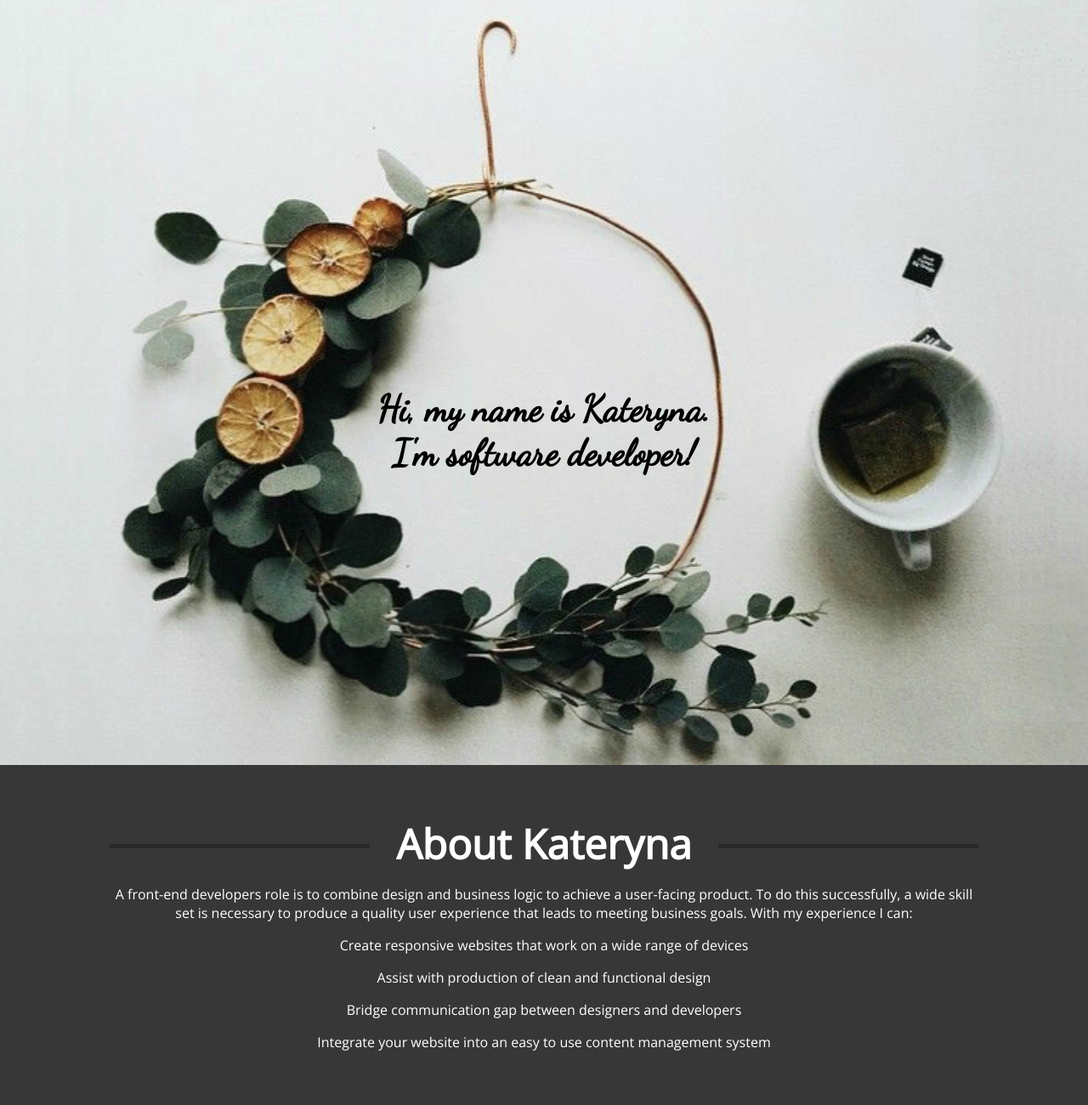
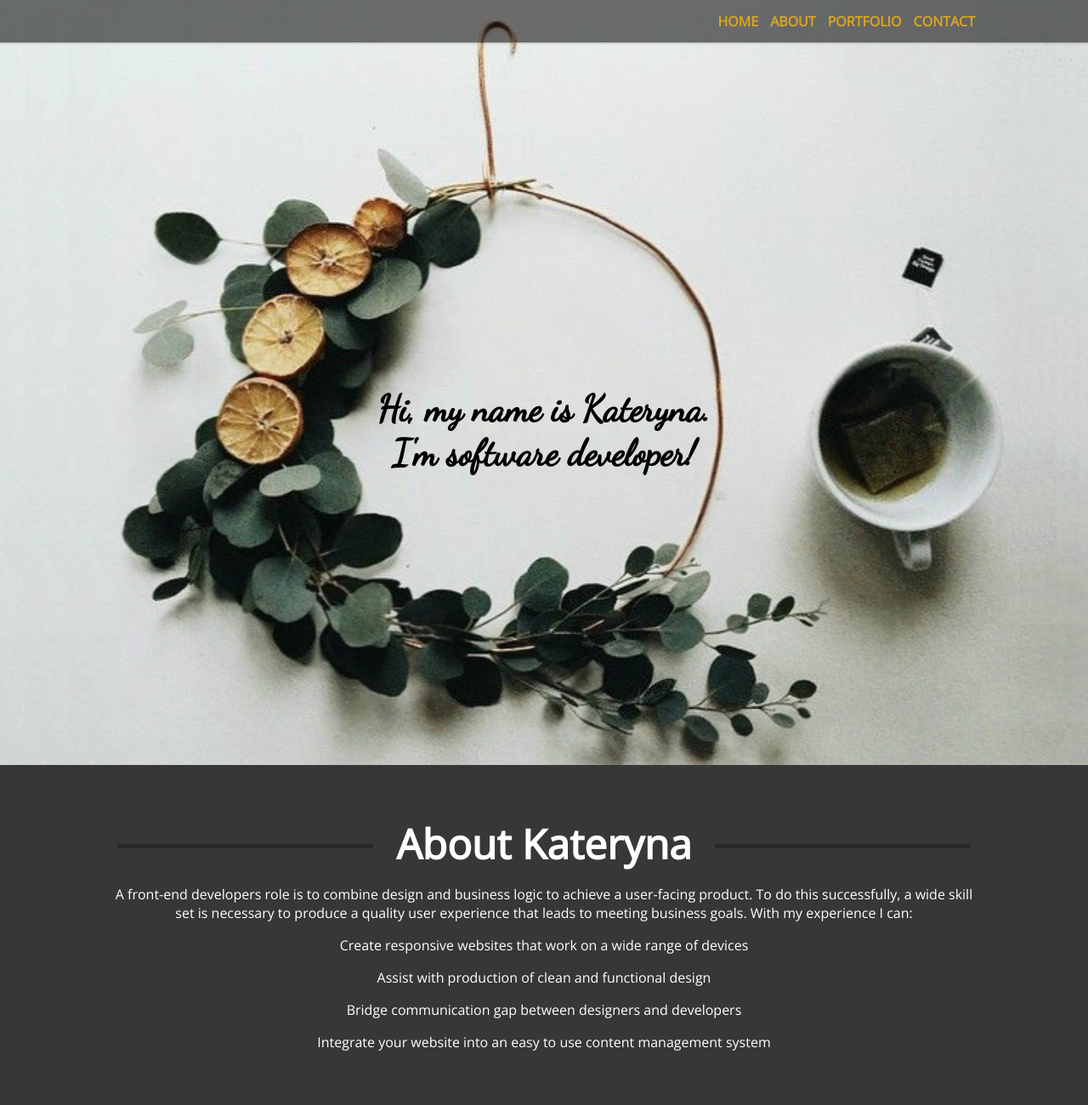
Before and after one commit to kplakosh/portfolio_website, a plain HTML site: page index.html in a window 1280 px wide. Shown: the top 1300 px of the page at 85% size. Drawn offline with nearby package versions, Linux system fonts and the light colour scheme.

Commit message:
adaptation for desktop screen size

```diff
--- a/index.html
+++ b/index.html
@@ -11,8 +11,8 @@
 
     </head>
     <body>
-        <!-- <div class="backdrop"></div>
-        <header class="main-header">
+        <!-- <div class="backdrop"></div> -->
+        <!-- <header class="main-header">
             <div>
                 <button class="toggle-button">
                     <span class="toggle-button__bar"></span>
@@ -28,6 +28,14 @@
                 </ul>
             </nav>
         </header> -->
+        <nav class="navigation">
+            <ul>
+                <li><a href="index.html#homepage">HOME</a></li>
+                <li><a href="index.html#about">ABOUT</a></li>
+                <li><a href="index.html#portfolio">PORTFOLIO</a></li>
+                <li><a href="index.html#contact-form">CONTACT</a></li>
+            </ul>
+        </nav>
         <!-- <nav class="mobile-nav">
             <ul class="mobile-nav__items">
                 <li class="mobile-nav__item">
@@ -62,7 +70,7 @@
                 </section>
             </div>
 
-            <div class="portfolio">
+            <div class="portfolio" id="portfolio">
                 <section class="section-container">
                     <div class="title-container">
                         <h1 class="title">Portfolio</h1>
@@ -84,17 +92,23 @@
                     <div class="title-container">
                         <h1 class="title">Skills</h1>
                     </div>
-                    <div class="skills-container left">
                     <h3>What I do</h3>
+                    <div class="skills-container">
+                        <div>
                             <p>HTML5</p>
                             <p>CSS3</p>
                             <p>Jave Script</p>
+                        </div>
+                        <div>
                             <p>AWS</p>
                             <p>Responsive development</p>
                             <p>Git</p>
+                        </div>
+                        <div>
                             <p>GitHub</p>
                             <p>Shell</p>
                             <p>Docker</p>
+                        </div>
                     </div>
                     <div class="skills-container right">
                         <h3>WILL have in nearest future:</h3>
@@ -111,9 +125,11 @@
                     <p class="title">Thanks!</p>
                 </div>
                 <p>Want to chat about something?</p>
-                <p><img src="" alt="">CONTACT ME</p>
+                <p class="button-box" id="contact-form">
+                    <img src="" alt="">
+                    CONTACT ME
+                </p>
                 <section class="follow-me__list">
-                    <h3>Follow me</h3>
                     <p><a href="https://github.com/kplakosh">GitHub</a></p>
                     <p><a href="https://www.linkedin.com/in/kplakosh/">LikedIn</a></p>
                     <p><a>Facebook</a></p>
--- a/styles.css
+++ b/styles.css
@@ -6,6 +6,7 @@ html {
 body {
     margin: 0;
     padding: 0;
+    width: 100%;
 }
 
 li {
@@ -20,8 +21,39 @@ a {
     color: goldenrod;
 }
 
+/* Navigation */
+.navigation {
+    position: fixed;
+    align-items: center;
+    justify-content: middle;
+    height: 50px;
+    margin: 0 auto;
+    overflow: hidden;
+    background: rgba(0, 0, 0, 0.55);
+    box-shadow: 0 2px 0 rgba(0, 0, 0, 0.1);
+    z-index: 1;
+}
+
+.navigation ul{
+    width: 100%;
+    display: block;
+    text-align: right;
+    padding: 0;
+    margin: 0 auto;
+}
+
+.navigation li {
+    line-height: 40px;
+    padding: 5px;
+}
+
+.navigation a {
+    float: right;
+    font-size: 16px;
+    font-weight: bold;
+}
+
 /* Greeting section */
-
 .section-title {
     margin: 0;
     width: 100%;
@@ -29,6 +61,7 @@ a {
     background-image: url(./imeges/cup_of_tea.jpg);
     background-repeat: no-repeat;
     background-position: center;
+    background-attachment: fixed;
 }
 
 .greeting h1 {
@@ -40,7 +73,20 @@ a {
     padding: 2rem;
 }
 
-/* About Kateryna section */
+/* Sections style */
+.section-container {
+    padding: 60px 0;
+    margin: auto;
+    text-align: center;
+}
+
+/* Titles style */
+.title-container {
+    position: relative;
+    z-index: 0;
+}
+
+/* Webpage content style */
 
 .content {
     background-color: rgb(55, 55, 55);
@@ -48,22 +94,10 @@ a {
     height: auto;
 }
 
+/* About section */
+
 .about {
     color: white;
-}
-
-.section-container {
-    padding: 60px 30px;
-    width: 1024px;
-    margin: auto;
-    text-align: center;
-}
-
-
-.title {
-    font-size: 48px;
-    text-align: center;
-    margin: 0;
 }
 
 /* Portfolio */
@@ -73,13 +107,43 @@ a {
     width: 100%;
 }
 
-.title-container {
-    position: relative;
+.screenshot {
+    width: 300px;
 }
 
+/* Skills */
+.skills {
+    background-color: #2e2e2e;
+}
+
+@media (min-width: 1024px) {
+    .navigation {
+        width: 100%;
+        margin: 0 auto;
+    }
+
+    .navigation ul{
+        width: 1024px;
+        display: block;
+        text-align: right;
+        padding: 0;
+        margin: 0 auto;
+    }
+
+    .section-container {
+        padding: 60px 0;
+        width: 1024px;
+        margin: auto;
+    }
+
+    /* Title style */
     .title {
+        position: relative;
+        width: calc(100% - 20px);
         display: inline-block;
-    width: 100%;
+        font-size: 48px;
+        text-align: center;
+        margin: 0;
     }
 
     .title::before {
@@ -102,20 +166,19 @@ a {
         content: "";
     }
 
+    /* Portfolio */
     .screenshot {
         width: 600px;
     }
 
     /* Skills */
-
     .skills {
-    background-color: #2e2e2e;
+        width: 100%;
     }
 
-.left {
-    text-align: left;
+    .skills-container {
+        justify-content: space-between;
+        display: flex;
+        flex-flow: row;
     }
-
-.right {
-    text-align: right;
 }
```
Lines whose indentation alone changed are shown as unchanged.
